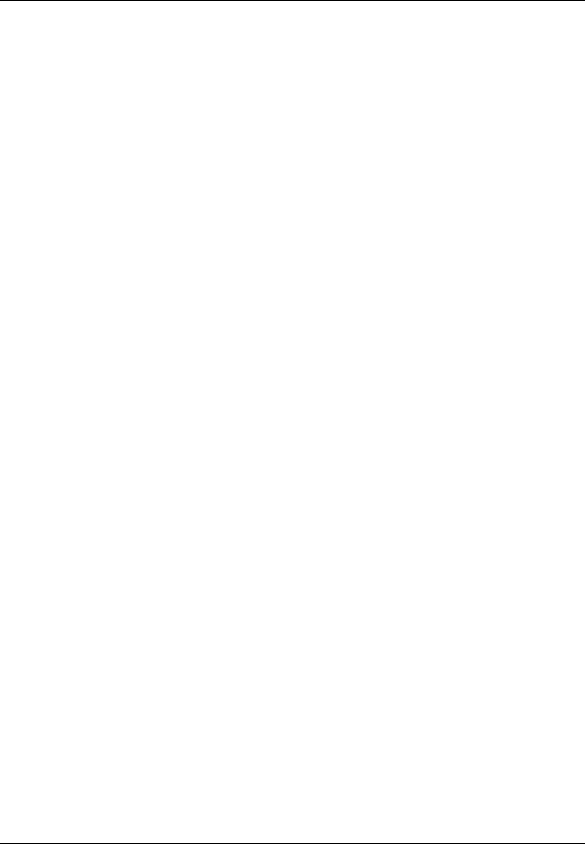
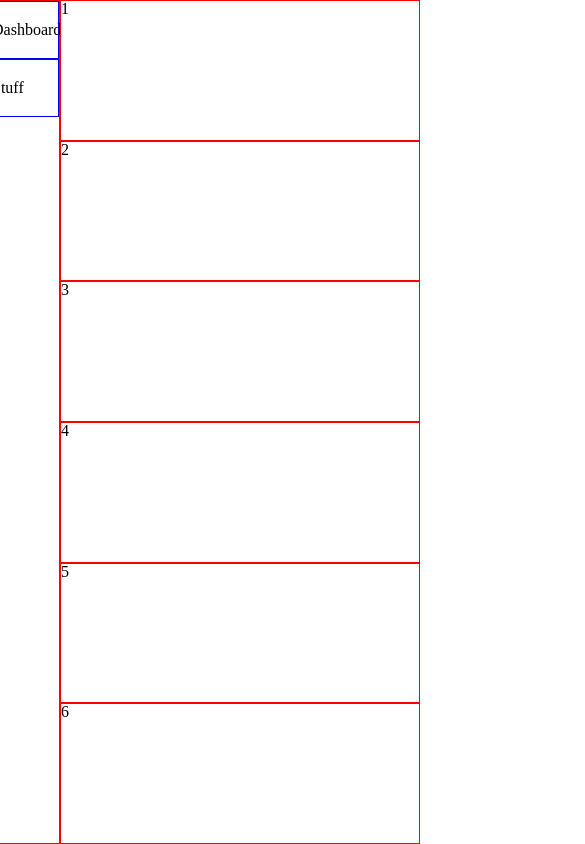
Before and after one commit to mskim0425/asap, a React (Create React App) app in the folder asap/: page / in a window 390 px wide. Shown: the top 844 px of the page, 585 px wide, since content can reach past the window. Built offline with nearby package versions, Linux system fonts and the light colour scheme.

Commit message:
style.css충돌수정

```diff
--- /dev/null
+++ b/asap/src/Pages/Dashboard.css
@@ -0,0 +1,26 @@
+.Dashboard {
+  width: 80%;
+  display: grid;
+}
+
+@media (min-width: 1200px) {
+  .Dashboard {
+    grid-template-columns: repeat(3, 2fr);
+  }
+}
+
+@media (max-width: 1200px) {
+  .Dashboard {
+    grid-template-columns: repeat(2, 2fr);
+  }
+}
+
+@media (max-width: 768px) {
+  .Dashboard {
+    grid-template-columns: repeat(1, 2fr);
+  }
+}
+
+.graph {
+  border: 1px solid red;
+}
--- a/asap/src/Pages/Dashboard.js
+++ b/asap/src/Pages/Dashboard.js
@@ -1,5 +1,13 @@
+import "./Dashboard.css"
+
 function Dashboard() {
-  return <div>Dashboard</div>;
+  const graph = [1,2,3,4,5,6]
+
+  return (
+    <section className="Dashboard">
+      {graph.map(el => {return <div key={el} className="graph">{el}</div>})}
+    </section>
+  );
 }
 
 export default Dashboard;
--- a/asap/src/style.css
+++ b/asap/src/style.css
@@ -137,7 +137,24 @@ body {
   transform: translate(-50%);
   width: 1500px;
   height: 100vh;
-  border: 1px solid;
+  display: flex;
   box-sizing: border-box;
-  display: flex;
 }
+
+@media (min-width: 1200px) {
+  .body {
+    width: 1200px;
+  }
+}
+
+@media (max-width: 1200px) {
+  .body {
+    width: 768px;
+  }
+}
+
+@media (max-width: 768px) {
+  .body {
+    width: 450px;
+  }
+}
```
